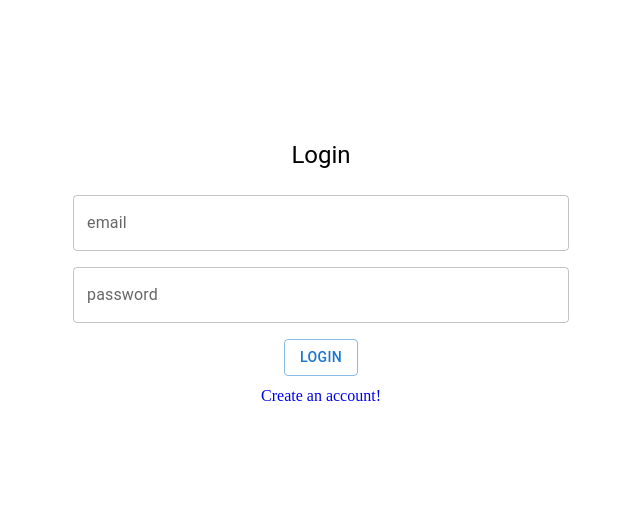
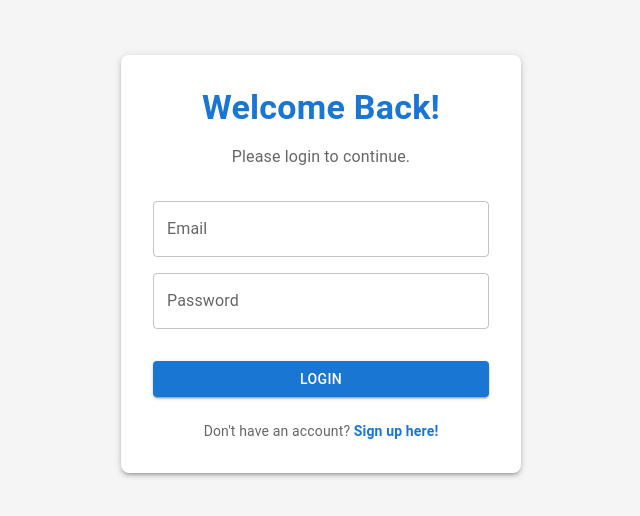
Before and after one commit to SamiranDas2004/codersboutique-frontend, a Next.js app: page / in a window 1280 px wide. Shown: the part 136-652 px from the top of the page, without its empty margins (319-959 px from the left). Built offline with nearby package versions, Linux system fonts and the light colour scheme.

Commit message:
resolve  errors

```diff
--- a/src/app/views/auth/LoginView.jsx
+++ b/src/app/views/auth/LoginView.jsx
@@ -1,15 +1,15 @@
-'use client'
-import { Box, Button, CircularProgress, TextField, Typography } from '@mui/material'
-import Link from 'next/link'
-import React, { useState } from 'react'
-import { useRouter } from 'next/navigation'
+'use client';
+import { Box, Button, CircularProgress, TextField, Typography, Paper } from '@mui/material';
+import Link from 'next/link';
+import React, { useState } from 'react';
+import { useRouter } from 'next/navigation';
 import Cookies from 'js-cookie';
-import axios from 'axios'
-import { toast } from 'react-toastify'
+import axios from 'axios';
+import { toast } from 'react-toastify';
 
 export default function Login() {
-    const [email, setEmail] = useState('')
-    const [password, setPassword] = useState('')
+    const [email, setEmail] = useState('');
+    const [password, setPassword] = useState('');
     const [loading, setLoading] = useState(false);
 
     const router = useRouter();
@@ -18,46 +18,131 @@ export default function Login() {
         setLoading(true);
         if (!email || !password) {
             toast.error('Please fill all the fields');
+            setLoading(false);
             return;
         }
         try {
             const response = await axios.post(`${process.env.NEXT_PUBLIC_BASE_API}/api/v1/user/login`, {
-                email, password
+                email,
+                password,
             });
             const data = response.data;
             Cookies.set('token', data.data.token);
+
             toast.success(data?.message);
+
             router.push('/pages/dashboard');
-        }
-        catch (err) {
-            console.log({ err })
+        } catch (err) {
             if (err?.response && err?.response?.data)
                 toast.error(err?.response?.data?.message);
+        } finally {
+            setLoading(false);
         }
-        finally {
-            setLoading(false)
-        }
-    }
+    };
 
     return (
-        <Box display={'flex'} justifyContent={'center'} alignItems={'center'} minHeight={'100vh'} flexDirection={'column'}>
-            <Box maxWidth={'70vw'}>
-                <Typography my={2} variant='h5' textAlign={'center'}>Login</Typography>
-                <TextField sx={{ my: 1 }} name='email' fullWidth label={'email'}
+        <Box
+            display="flex"
+            justifyContent="center"
+            alignItems="center"
+            minHeight="100vh"
+            bgcolor="#f5f5f5"
+            px={2}
+        >
+            <Paper
+                elevation={3}
+                sx={{
+                    maxWidth: '400px',
+                    width: '100%',
+                    p: 4,
+                    borderRadius: 2,
+                    bgcolor: '#fff',
+                }}
+            >
+                <Typography
+                    variant="h4"
+                    textAlign="center"
+                    fontWeight="bold"
+                    color="primary"
+                    mb={2}
+                >
+                    Welcome Back!
+                </Typography>
+                <Typography
+                    variant="body1"
+                    textAlign="center"
+                    color="textSecondary"
+                    mb={3}
+                >
+                    Please login to continue.
+                </Typography>
+                <TextField
+                    sx={{ my: 1 }}
+                    name="email"
+                    fullWidth
+                    label="Email"
+                    variant="outlined"
                     value={email}
-                    onChange={e => setEmail(e.target.value)} disabled={loading}
+                    onChange={(e) => setEmail(e.target.value)}
+                    disabled={loading}
                 />
-                <TextField sx={{ my: 1 }} name='password' fullWidth label={'password'}
-                    value={password} type='password'
-                    onChange={e => setPassword(e.target.value)} disabled={loading} />
-                <Box display={'flex'} justifyContent={'center'} alignItems={'center'} flexDirection={'column'}>
-                    <Button startIcon={loading ? <CircularProgress size={15} /> : null} disabled={loading} onClick={handleLogin} sx={{ my: 1 }} variant='outlined' color='primary'>Login</Button>
-                    {
-                        loading ? null :
-                            <Link style={{marginTop:'3px', textDecoration:'none'}} href="/pages/auth/signup">Create an account!</Link>
-                    }
+                <TextField
+                    sx={{ my: 1 }}
+                    name="password"
+                    fullWidth
+                    label="Password"
+                    variant="outlined"
+                    type="password"
+                    value={password}
+                    onChange={(e) => setPassword(e.target.value)}
+                    disabled={loading}
+                />
+                <Box
+                    display="flex"
+                    justifyContent="center"
+                    alignItems="center"
+                    flexDirection="column"
+                    mt={2}
+                >
+                    <Button
+                        startIcon={loading ? <CircularProgress size={15} /> : null}
+                        disabled={loading}
+                        onClick={handleLogin}
+                        sx={{
+                            my: 1,
+                            width: '100%',
+                            bgcolor: 'primary.main',
+                            color: 'white',
+                            '&:hover': {
+                                bgcolor: 'primary.dark',
+                            },
+                        }}
+                        variant="contained"
+                    >
+                        {loading ? 'Logging In...' : 'Login'}
+                    </Button>
+                    {!loading && (
+                        <Typography
+                            variant="body2"
+                            mt={2}
+                            color="textSecondary"
+                            textAlign="center"
+                        >
+                            Don't have an account?{' '}
+                            <Link
+                                href="/pages/auth/signup"
+                                style={{
+                                    textDecoration: 'none',
+                                    color: '#1976d2',
+                                    fontWeight: 'bold',
+                                }}
+                            >
+                                Sign up here!
+                            </Link>
+                        </Typography>
+                    )}
                 </Box>
-            </Box>
+            </Paper>
         </Box>
-    )
+    );
 }
```
